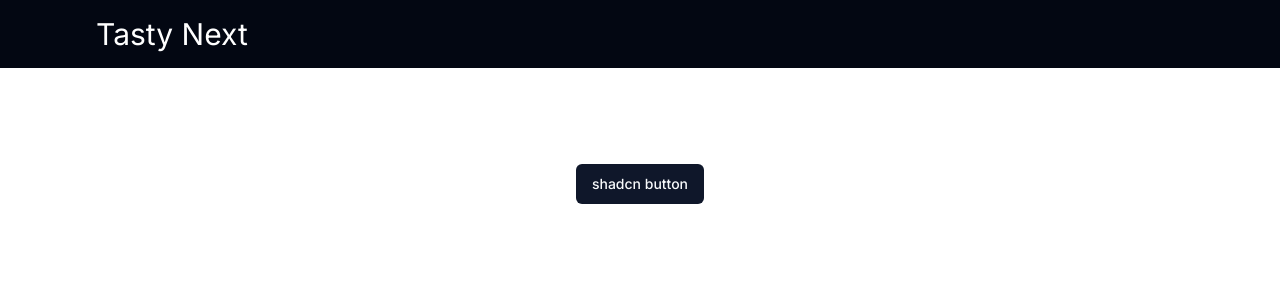
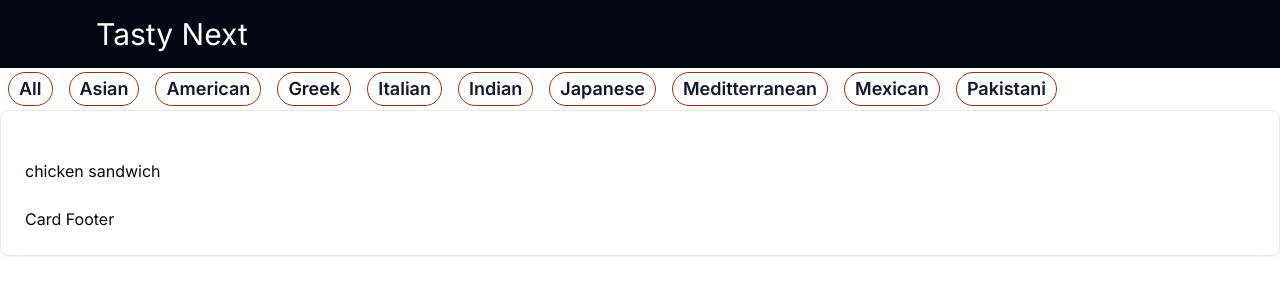
Before and after one commit to RGBrain/next-js-course, a Next.js app: page / in a window 1280 px wide. Shown: the top 300 px of the page. Built offline with nearby package versions, Linux system fonts and the light colour scheme.

Commit message:
add single card with dummy data

```diff
--- a/app/page.tsx
+++ b/app/page.tsx
@@ -1,9 +1,55 @@
-import { Button } from "@/components/ui/button";
+import { Badge } from '@/components/ui/badge';
+import { Card, CardContent, CardDescription, CardFooter, CardHeader, CardTitle } from '@/components/ui/card';
+import React from 'react';
 
-export default function Home() {
+export default function HomePage() {
+
+  const recipes = [
+    {
+      id: 1,
+      name: 'chicken sandwich',
+      cuisine: 'American',
+    }
+
+  ]
+
+  const cuisines: Array<string> = [
+    "All",
+    "Asian",
+    "American",
+    "Greek",
+    "Italian",
+    "Indian",
+    "Japanese",
+    "Meditterranean",
+    "Mexican",
+    "Pakistani",
+  ];
   return (
-    <main className="flex min-h-screen flex-col items-center justify-between p-24">
-      <Button>shadcn button</Button>
-    </main>
-  );
+    <div>
+      {cuisines.map((cuisine, idx) => (
+        <Badge
+        key={'${cuisine}-${idx}'}
+        variant={'outline'}
+        className='border-orange-800 text-gray-900 text-lg mx-2 my-1 hover:cursor-pointerbg-orange-50 hover:scale-110 ease-in duration-200'>
+
+          {cuisine}
+        </Badge>
+      ) )}
+
+      {recipes.map((recipe, idx) => (
+      <Card key={'${recipe.name}}-${idx}'}>
+        <CardHeader>
+          <CardTitle></CardTitle>
+        </CardHeader>
+        <CardContent>
+          <p>{recipe.name}</p>
+        </CardContent>
+        <CardFooter>
+          <p>Card Footer</p>
+        </CardFooter>
+      </Card>
+      ))}
+    </div>
+  )
 }
```
